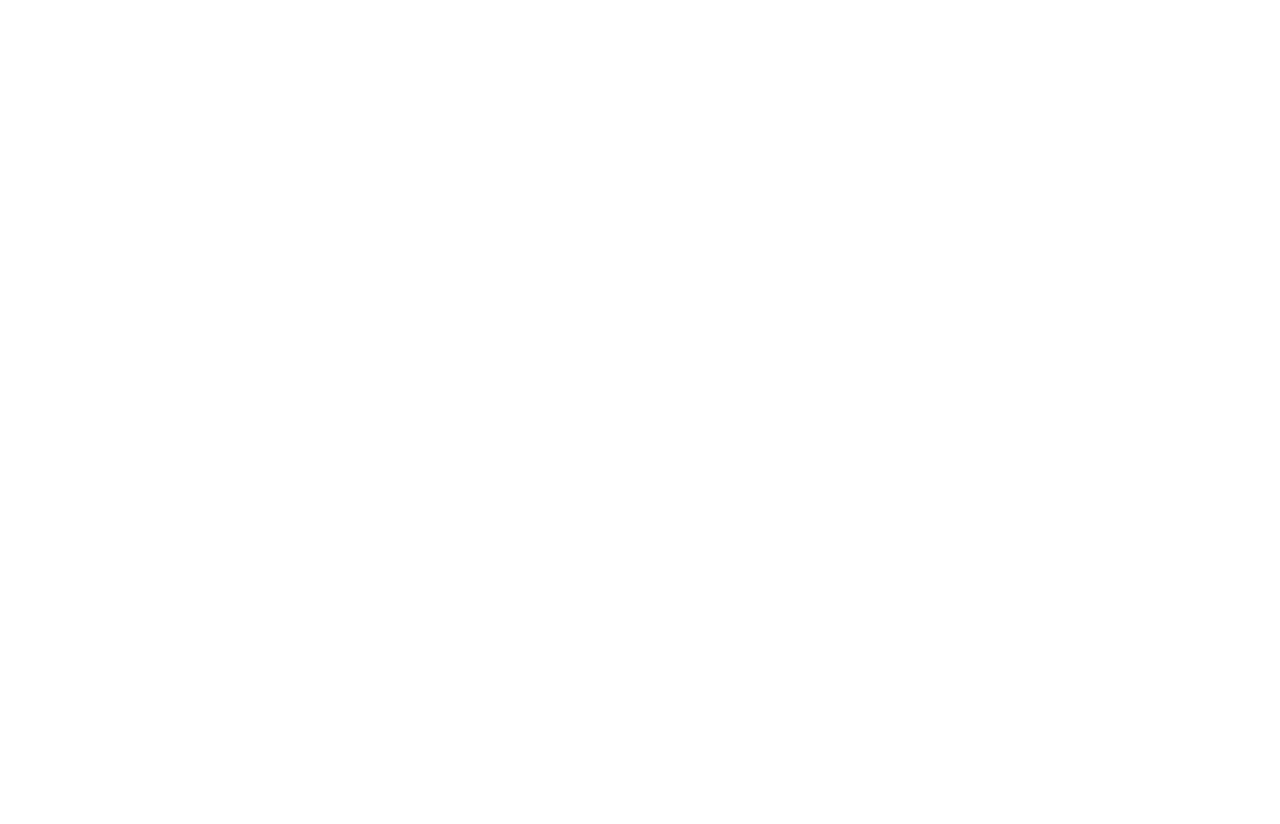
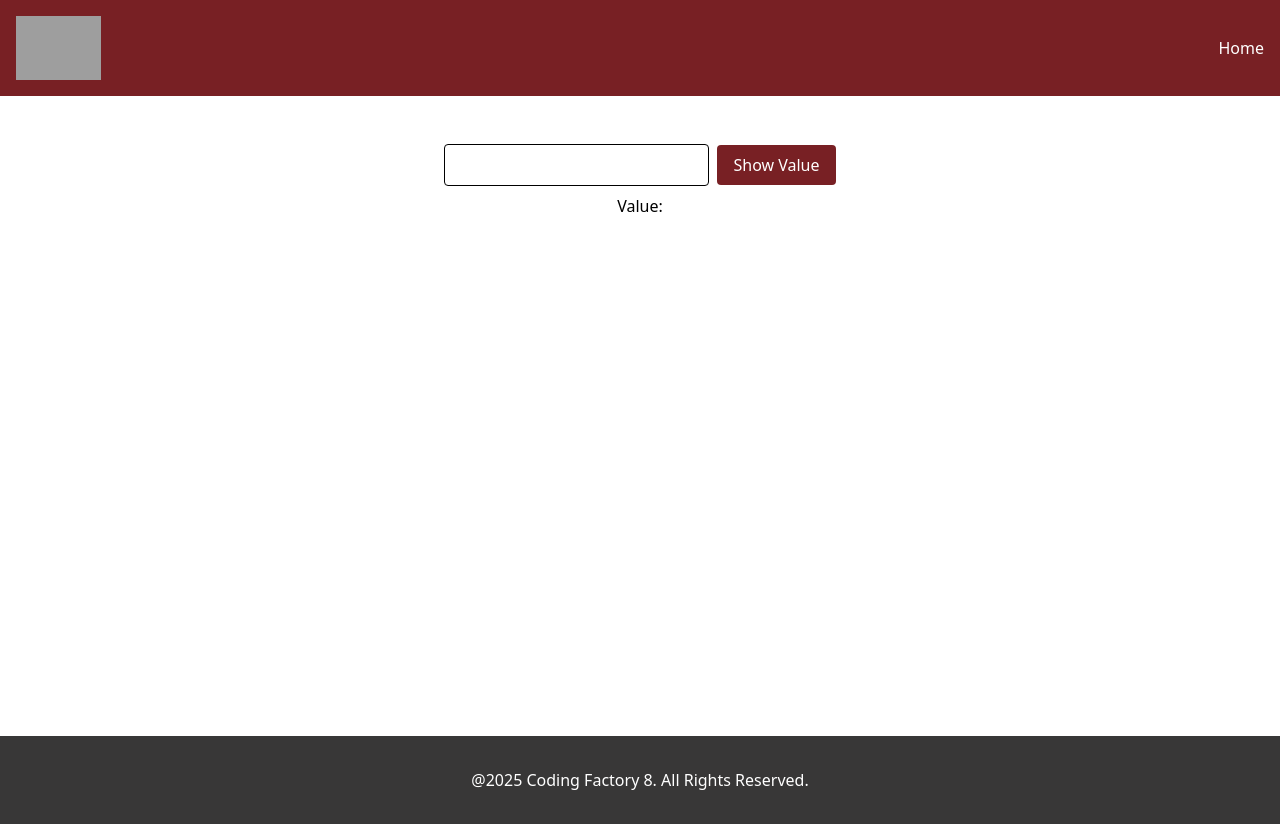
Before and after one commit to antonova-irina/cf8-react-intro, a React app: page /examples/uncontrolled-input in a window 1280 px wide. Before the commit this address had no page. Before the commit the page ends 800 px from the top, so only its background shows below. Built offline with nearby package versions, Linux system fonts and the light colour scheme; grey boxes are pictures that could not be loaded; the HTML template or start-up script is replaced by a standard one.

Commit message:
feat: add ControlledInput and UncontrolledInput components using useState and ref

```diff
--- a/src/App.tsx
+++ b/src/App.tsx
@@ -1,4 +1,4 @@
-// import ViteIntro from "./components/ViteIntro/ViteIntro.tsx";
+// import ViteIntro from "./components/ViteIntro/ViteIntro.tsx"
 // import ClassComponent from "./components/ClassComponent.tsx";
 // import FunctionalComponent from "./components/FunctionalComponent.tsx";
 // import ArrowFunctionalComponent from "./components/ArrowFunctionalComponent.tsx";
@@ -6,15 +6,13 @@
 // import ArrowFunctionalComponentWithPropsType from "./components/ArrowFunctionalComponentWithPropsType.tsx";
 // import Card from "./components/Card.tsx";
 // import Layout from "./components/Layout.tsx";
+// import WindowSize from "./components/WindowSize.tsx";
+// import FocusInput from "./components/FocusInput.tsx";
 // import PreviewsValue from "./components/PreviousValue.tsx";
 // import CounterWithRef from "./components/CounterWithRef.tsx";
 // import {useEffect} from "react";
-import {BrowserRouter, Route, Routes} from "react-router";
-import NameChanger from "./components/NameChanger.tsx";
-import HomePage from "./pages/HomePage.tsx";
-import Timer from "./components/Timer.tsx";
-import RouterLayout from "./components/RouterLayout.tsx";
-import UserPage from "./pages/UserPage.tsx";
+// import FocusInput from "./components/FocusInput.tsx";
+// import ViteIntro from "./components/ViteIntro/ViteIntro.tsx";
 // import FunctionalComponentWithState from "./components/FunctionalComponentWithState.tsx";
 // import ClassComponentWithState from "./components/ClassComponentWithState.tsx";
 // import Counter from "./components/Counter.tsx";
@@ -23,19 +21,46 @@
 // import CounterAdvanced from "./components/CounterAdvanced.tsx";
 // import CounterWithCustomHook from "./components/CounterWithCustomHook.tsx";
 // import NameChangerWithEffect from "./components/NameChangerWithEffect.tsx";
+// import {useEffect} from "react";
 // import Timer from "./components/Timer.tsx";
-// import WindowSize from "./components/WindowSize.tsx";
-// import FocusInput from "./components/FocusInput.tsx";
+import { BrowserRouter, Routes, Route } from "react-router";
+import NameChanger from "./components/NameChanger.tsx";
+import HomePage from "./pages/HomePage.tsx";
+import Timer from "./components/Timer.tsx";
+// import Layout from "./components/Layout.tsx";
+import RouterLayout from "./components/RouterLayout.tsx";
+import UserPage from "./pages/UserPage.tsx";
+import ControlledInput from "./components/ControlledInput.tsx";
+import UncontrolledInput from "./components/UncontrolledInput.tsx";
+import MultifieldForm from "./components/MultifieldForm.tsx";
+// import UncontrolledInput from "./components/UncontrolledInput.tsx";
+// import MultifieldForm from "./components/MultifieldForm.tsx";
+// import MultifieldFormWithValidation from "./components/MultifieldFormWithValidation.tsx";
+// import MultifieldFormWithZod from "./components/MultifieldFormWithZod.tsx";
 
 function App() {
 
     // useEffect(() => {
-    //     history.pushState({page: 1}, "", "/page")
-    //     history.replaceState({page: 1}, "", "/page1")
-    //     window.onpopstate = (e) => {
-    //         console.log(e.state);
-    //     }
-    // }, []);
+    //   const id  = setInterval(()=> console.log(id),1000)
+    //   return() => clearInterval(id);
+    // },[]);
+
+    // useEffect(()=> {
+    //   let counter: number = 1;
+    //   const id: number = setInterval(()=>{
+    //     console.log(counter++);
+    //   },1000)
+    //   return () => clearInterval(id);
+    // }, [])
+
+    // useEffect(() => {
+    //   history.pushState({page: 1}, "", "/page");
+    //   history.replaceState({page: 1}, "", "/page1");
+    //
+    //   window.onpopstate = (e) => {
+    //     console.log(e.state);
+    //   }
+    // })
 
     return (
         <>
@@ -44,10 +69,10 @@
             {/*<FunctionalComponent />*/}
             {/*<ArrowFunctionalComponent />*/}
             {/*<ArrowFunctionalComponentWithProps title="Is a Arrow Functional Component With Props" />*/}
-            {/*<ArrowFunctionalComponentWithProps title="2nd title" />*/}
+            {/*<ArrowFunctionalComponentWithProps title="2nd Title" />*/}
             {/*<ArrowFunctionalComponentWithPropsType*/}
-            {/*    title="Is a Arrow Functional Component With 2 Props"*/}
-            {/*    description="Lorem ipsum dolor sit amet, consectetur adipisicing elit. Quod, veniam."*/}
+            {/*  title="Is a Arrow Functional Component With 2 Props"*/}
+            {/*  description="Lorem ipsum dolor sit amet, consectetur adipisicing elit. Quod, veniam."*/}
             {/*/>*/}
             {/*<Card title="Card">*/}
             {/*  <ArrowFunctionalComponentWithPropsType*/}
@@ -61,38 +86,43 @@
             {/*  title="Is a Arrow Functional Component With 2 Props"*/}
             {/*  description="Lorem ipsum dolor sit amet, consectetur adipisicing elit. Quod, veniam."*/}
             {/*/>*/}
-
             {/*<FunctionalComponentWithState />*/}
             {/*<ClassComponentWithState />*/}
             {/*<Counter />*/}
-                {/*<NameChanger />*/}
-                {/*<CounterWithMoreStates />*/}
-                {/*<CounterAdvanced />*/}
+            {/*<NameChanger/>*/}
+            {/*<CounterWithMoreStates/>*/}
+            {/*<CounterAdvanced/>*/}
             {/*<CounterWithCustomHook/>*/}
             {/*<NameChangerWithEffect />*/}
-                {/*<Timer />*/}
-                {/*<WindowSize />*/}
-                {/*<FocusInput />*/}
-                {/*<PreviewsValue />*/}
-            {/*    <CounterWithRef />*/}
+            {/*<Timer/>*/}
+            {/*<WindowSize/>*/}
+            {/*<FocusInput/>*/}
+            {/*<PreviewsValue/>*/}
+            {/*<CounterWithRef />*/}
             {/*</Layout>*/}
+
             <BrowserRouter>
                 <Routes>
 
                     <Route element={<RouterLayout/>}>
+
                         <Route index element={<HomePage />} />
-    {/*<Route path="name-changer" element={<NameChanger />} />*/}
-    {/*<Route path="timer" element={<Timer />} />*/}
 
+                        {/*<Route path="examples/name-changer" element={<NameChanger />} />*/}
+                        {/*<Route path="examples/timer" element={<Timer />} />*/}
 
                         <Route path="examples?">
-        <Route path="name-changer" element={<NameChanger />} />
-        <Route path="timer" element={<Timer />} />
-    </Route>
+                            <Route path="name-changer" element={<NameChanger/>}/>
+                            <Route path="timer" element={<Timer/>}/>
+                            <Route path="controlled-input" element={<ControlledInput/>}/>
+                            <Route path="uncontrolled-input" element={<UncontrolledInput/>}/>
+                            <Route path="multifield-form" element={<MultifieldForm/>}/>
+                            {/*<Route path="multifield-form-validation" element={<MultifieldFormWithValidation/>}/>*/}
+                            {/*<Route path="multifield-form-zod" element={<MultifieldFormWithZod/>}/>*/}
+                            {/*<Route path="*" element={<ExamplePage/>}/>*/}
                         </Route>
 
-    {/*<Route path="users/:userId" element={<UserPage />} />*/}
-    {/*<Route path="files/*" element={<FilePage />} />*/}
+                    </Route>
 
                     {/*<Route path="users/:userId" element={<UserPage />} />*/}
                     {/*<Route path="users/:userId/accounts" element={<UserAccountPage />} />*/}
@@ -104,11 +134,10 @@
                         </Route>
                     </Route>
 
+                    {/*<Route path="files/*" element={<FilePage />} />*/}
+
                     {/*<Route path="*" element={<PageNotFound />}/>*/}
-
-
                 </Routes>
-
             </BrowserRouter>
 
         </>
--- /dev/null
+++ b/src/components/ControlledInput.tsx
@@ -0,0 +1,24 @@
+import {useState} from "react";
+
+const ControlledInput = () => {
+    const [ name, setName ] = useState("");
+
+    const handleChange = (e: React.ChangeEvent<HTMLInputElement>) => {
+        setName(e.target.value);
+    }
+    return (
+        <>
+            <div className="text-center mt-12">
+                <input
+                    type="text"
+                    value={name}
+                    onChange={handleChange}
+                    className="border rounded px-4 py-2"
+                />
+                <p className="mt-2">Value: {name}</p>
+            </div>
+        </>
+    )
+}
+
+export default ControlledInput;
--- /dev/null
+++ b/src/components/UncontrolledInput.tsx
@@ -0,0 +1,28 @@
+import {useRef} from "react";
+
+const UncontrolledInput = () => {
+    const inputRef = useRef<HTMLInputElement>(null);
+
+    const handleClick = () => {
+        alert(inputRef.current?.value);
+    }
+    return (
+        <>
+            <div className="text-center mt-12">
+                <input
+                    ref={inputRef}
+                    type="text"
+                    className="border rounded px-4 py-2"
+                />
+                <button
+                    onClick={handleClick}
+                    className="ml-2 bg-cf-dark-red text-white px-4 py-2 rounded">
+                    Show Value
+                </button>
+                <p className="mt-2">Value: {inputRef.current?.value}</p>
+            </div>
+        </>
+    )
+}
+
+export default UncontrolledInput;
--- a/src/pages/HomePage.tsx
+++ b/src/pages/HomePage.tsx
@@ -5,7 +5,10 @@
     const links = [
         {path: "/", label: "Home Page"},
         {path: "/name-changer", label: "Name Changer Example"},
-        {path: "/timer", label: "Timer Example"}
+        {path: "/timer", label: "Timer Example"},
+        {path: "/controlled-input", label: "Controlled Input Example"},
+        {path: "/examples/uncontrolled-input", label: "Uncontrolled Input Example"},
+        {path: "/multifield-form", label: "Multifield Form Example"},
     ]
 
     useEffect(()=> {
```
Lines whose indentation alone changed are shown as unchanged.
